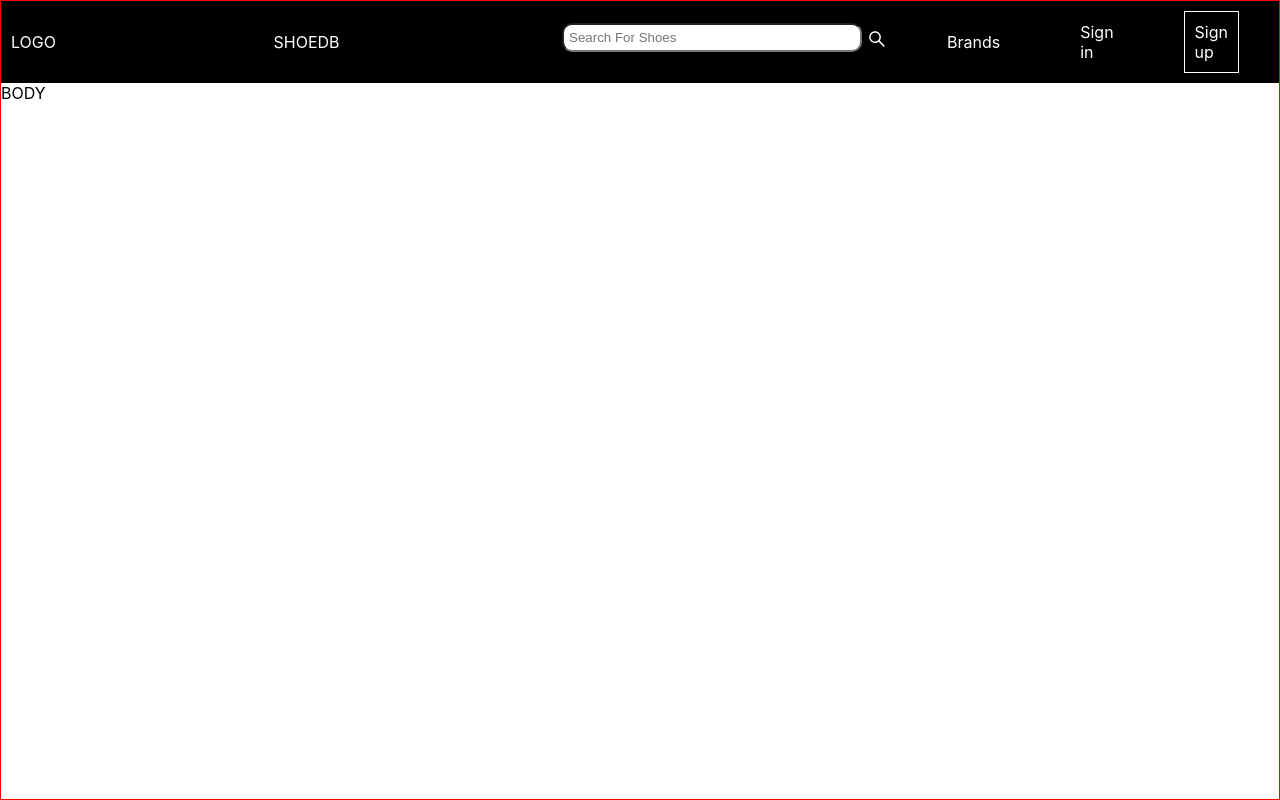
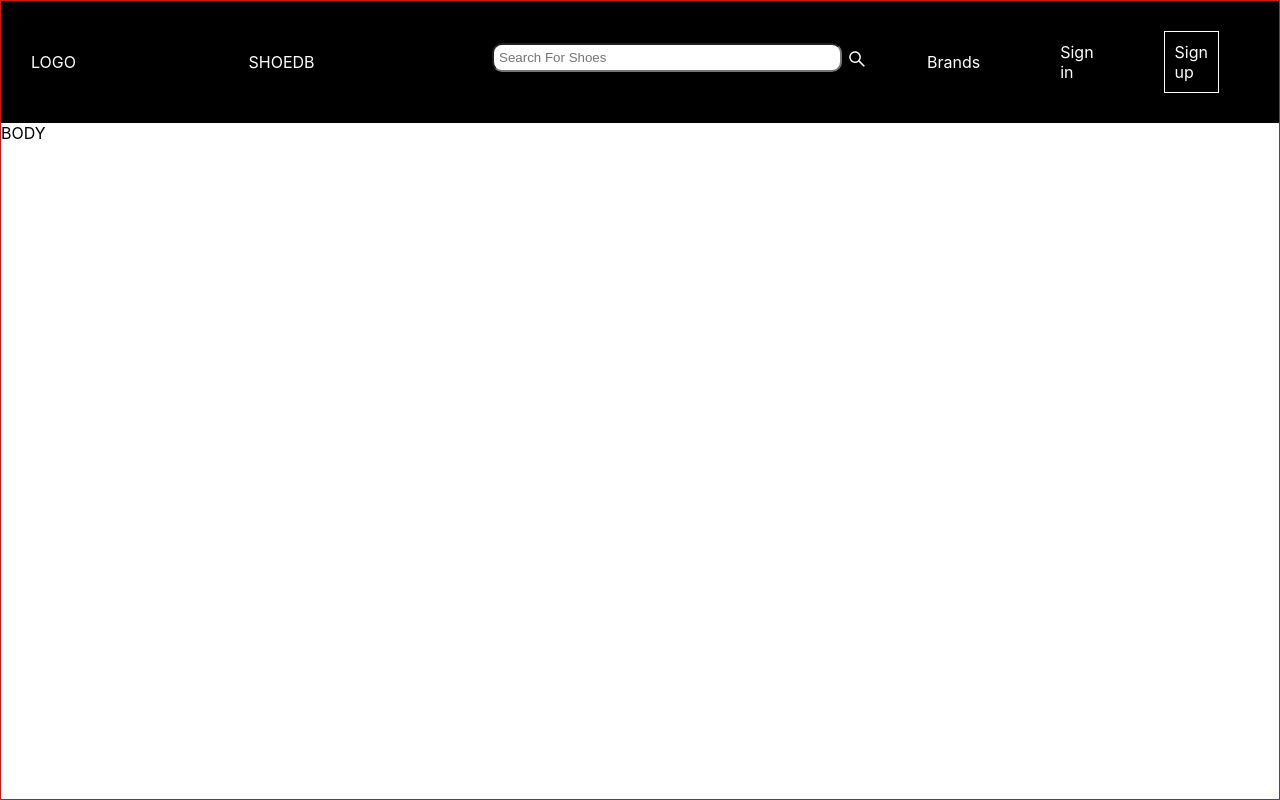
Before and after one commit to Kumarj95/ShoeDB, a React (Create React App) app in the folder frontend/: page / in a window 1280 px wide. Built offline with nearby package versions, Linux system fonts and the light colour scheme.

Commit message:
Finished Sidebar

```diff
--- a/frontend/src/App.js
+++ b/frontend/src/App.js
@@ -10,15 +10,11 @@ function App() {
       <Navbar/>
       <Switch >
 
-        <Route path="/?Search">
-          <div>
+        <Route path="/?q=">
             SEARCH PATH
-          </div>
         </Route>
         <Route exact path="/">
-          <div>
             BODY
-          </div>
         </Route>
       </Switch>
     </div>
--- a/frontend/src/Components/Navbar.css
+++ b/frontend/src/Components/Navbar.css
@@ -12,12 +12,16 @@
 
 
 }
+Link{
+    text-decoration: none;
+
+  }
 .Navbar-show>*{
     color: white;
 }
 
 .Navbar>*{
-    padding: 10px;
+    padding: 30px;
 
     color: white;
 }
@@ -37,14 +41,15 @@
 }
 .RightSide{
     order: 3;
-    flex-basis: 50%;
+    flex-basis: 60%;
     display: flex;
     flex-direction: row;
     justify-content: space-between;
 }
 
-.form{
-    min-width: 350px;
+.SearchForm{
+
+    min-width: 400px;
 
 }
 
@@ -53,7 +58,7 @@
     padding: 5px 5px;
     border-radius: 10px;
     width: 70%;
-    min-width: 300px;
+    min-width: 350px;
 
 }
 button {
--- a/frontend/src/Components/Navbar.js
+++ b/frontend/src/Components/Navbar.js
@@ -3,6 +3,7 @@ import { useState, useEffect } from "react";
 import HamburgerIcon from "./HamburgerIcon.jsx";
 import useWindowSize from "./useWindowSize.js";
 import { AiOutlineSearch } from "react-icons/ai";
+import {Link} from 'react-router-dom'
 import "./Navbar.css";
 import Sidebar from "./Sidebar.js";
 const Navbar = () => {
@@ -31,31 +32,36 @@ const Navbar = () => {
     if (width <= 1000) {
       changeShowMenu(true);
     } else {
+      if (menuOpen) {
+        changeMenuOpen(false);
+      }
       changeShowMenu(false);
     }
   }, [windowSize]);
   return (
     <>
-
       <div className={showMenu ? "Navbar-show" : "Navbar"}>
-      <Sidebar menuOpen={menuOpen}/>
-
-            <div className="Logo">LOGO</div>
-            <div className="Name">SHOEDB</div>
-
-
-
-      {showMenu ? (
-                <div className={!menuOpen?"icon":"icon-open"}>
-                <HamburgerIcon menuOpen={menuOpen} showMenu={showMenu} toggleMenu={toggleMenu} />
-              </div>
-
+        <Sidebar menuOpen={menuOpen} />
+        <Link to="/">
+        <div className="Logo">LOGO</div>
+        </Link>
+        <Link to='/'>
+        <div className="Name">SHOEDB</div>
+        </Link>
+        {showMenu ? (
+          <div className={!menuOpen ? "icon" : "icon-open"}>
+            <HamburgerIcon
+              menuOpen={menuOpen}
+              showMenu={showMenu}
+              toggleMenu={toggleMenu}
+            />
+          </div>
         ) : (
           <div className="RightSide">
-            <form className="form">
+            <form className="SearchForm">
               <input
                 type="text"
-                name="Search"
+                name="q"
                 className="SearchBar"
                 placeholder="Search For Shoes"
               />
@@ -71,7 +77,6 @@ const Navbar = () => {
             </div>
           </div>
         )}
-
       </div>
     </>
   );
--- a/frontend/src/Components/Sidebar.css
+++ b/frontend/src/Components/Sidebar.css
@@ -0,0 +1,13 @@
+.Sidebar{
+    padding-top: 100px;
+    padding-left: 50px;
+
+}
+
+.Sidebar>ul{
+    margin-top: 25px;
+}
+
+ul>*{
+    margin: 30px 30px;
+}
--- a/frontend/src/Components/Sidebar.js
+++ b/frontend/src/Components/Sidebar.js
@@ -1,21 +1,56 @@
 import React from 'react'
+import {AiOutlineSearch} from 'react-icons/ai'
 import './Sidebar.css'
 const Sidebar = ({menuOpen}) => {
     const style={
         "position": "fixed",
         "order":"1",
+        "display":"flex",
+        "flexDirection":"column",
         "top": "0",
         "right": "-200px",
-        "color": "black",
+        "color": "white",
         "width": "0%",
         "height": "100vh",
-        "backgroundColor": "red",
-        "transition": "all 0.5s ease-in-out"
+        "backgroundColor": "black",
+        "transition": "width 0.5s ease-in-out"
 
     }
     return (
         <div className="Sidebar" style={!menuOpen?style:{...style, right:"0" ,width:"100%"}}>
-            Something
+
+            <form className="SearchForm">
+              <input
+                type="text"
+                name="Search"
+                className="SearchBar"
+                placeholder="Search For Shoes"
+              />
+              <button type="submit">
+                <AiOutlineSearch size={20} color="white" />
+              </button>
+            </form>
+            <ul>
+                <li>
+                    Link 1
+                </li>
+                <li>
+                    Link 2
+                </li>
+                <li>
+                    link 3
+                </li>
+                <li>
+                    link 4
+                </li>
+                <li>
+                    link 5
+                </li>
+                <li>
+                    link 6
+                </li>
+            </ul>
+
         </div>
     )
 }
--- a/frontend/src/index.css
+++ b/frontend/src/index.css
@@ -13,6 +13,7 @@ code {
 }
 
 *{
+  text-decoration:none;
   margin: 0;
   padding: 0;
   box-sizing: border-box;
```
